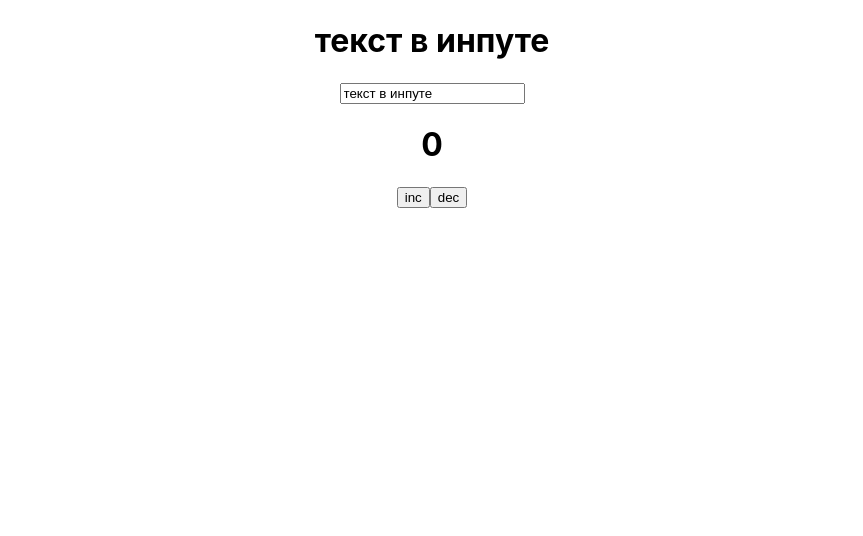
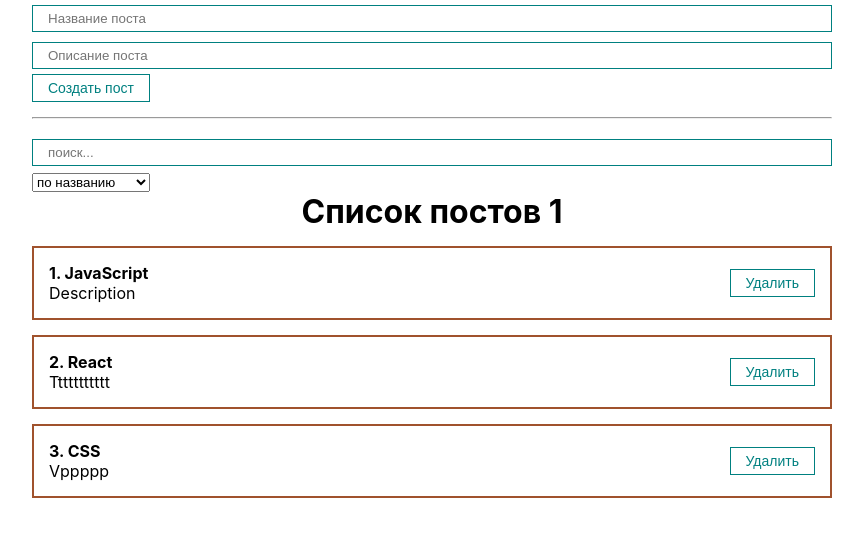
Before and after one commit to Nataliya1984/education, a React (Create React App) app: page / in a window 1280 px wide. Shown: the top 536 px of the page, without its empty margins (208-1071 px from the left). Built offline with nearby package versions, Linux system fonts and the light colour scheme.

Commit message:
sortPost

```diff
--- a/package.json
+++ b/package.json
@@ -10,10 +10,12 @@
     "@types/node": "^16.18.12",
     "@types/react": "^18.0.27",
     "@types/react-dom": "^18.0.10",
+    "@types/uuid": "^9.0.0",
     "react": "^18.2.0",
     "react-dom": "^18.2.0",
     "react-scripts": "5.0.1",
     "typescript": "^4.9.5",
+    "uuid": "^9.0.0",
     "web-vitals": "^2.1.4"
   },
   "scripts": {
--- a/src/App.css
+++ /dev/null
@@ -1,38 +0,0 @@
-.App {
-  text-align: center;
-}
-
-.App-logo {
-  height: 40vmin;
-  pointer-events: none;
-}
-
-@media (prefers-reduced-motion: no-preference) {
-  .App-logo {
-    animation: App-logo-spin infinite 20s linear;
-  }
-}
-
-.App-header {
-  background-color: #282c34;
-  min-height: 100vh;
-  display: flex;
-  flex-direction: column;
-  align-items: center;
-  justify-content: center;
-  font-size: calc(10px + 2vmin);
-  color: white;
-}
-
-.App-link {
-  color: #61dafb;
-}
-
-@keyframes App-logo-spin {
-  from {
-    transform: rotate(0deg);
-  }
-  to {
-    transform: rotate(360deg);
-  }
-}
--- a/src/App.tsx
+++ b/src/App.tsx
@@ -1,26 +1,93 @@
-import React, {ChangeEvent, useState} from 'react';
-import logo from './logo.svg';
-import './App.css';
-import Counter from "./components/Counter";
-import {ClassCounter} from "./components/ClassCounter";
+import React, {useMemo, useState} from 'react';
+import {v1} from 'uuid';
+import './styles/App.css'
+import {PostList} from "./components/PostList";
+import {PostForm} from "./components/PostForm";
+import Select from "./components/UI/select";
+import {MyInput} from "./components/UI/Input/MyInput";
+
+
+export type PostType = {
+    id: string
+    title: string
+    body: string
+}
 
 function App() {
-    // let likes:number = 0
+    const [post, setPost] = useState<Array<PostType>>([
+        {id: v1(), title: 'JavaScript', body: 'Description'},
+        {id: v1(), title: 'React', body: 'Ttttttttttt'},
+        {id: v1(), title: 'CSS', body: 'Vppppp'},
+    ])
 
-    const [value, setValue] = useState<string>('текст в инпуте')
+    const [selectedSort, setSelectedSort] = useState<string>('')
+    // состояние для поиска
+    const [searchQuery, setSearchQuery] = useState('')
+
+    //для того, что бы сделать поиск необходимо сделать фильтрацию и удалять ненужные элементы из массива
+    // const sortedPost =getSortedPost()
+
+    const sortedPost = useMemo(() => {
+        console.log('функция сорт отработала')
+        if (selectedSort) {
+            return [...post.sort((a, b) => a > b ? 1 : -1)]
+        } else {
+            return post
+        }
+    }, [selectedSort, post])
+
+    const sortedAndSearchedPosts = useMemo(() => {
+        return sortedPost.filter(post => post.title.toLowerCase().includes(searchQuery))
+    }, [searchQuery, sortedPost])
 
 
+    const createPost = (newPost: any) => {
+        setPost([...post, newPost])
+    }
 
-    const onChangeHandler = (e: ChangeEvent<HTMLInputElement>) => {
-        setValue(e.currentTarget.value)
+    const removePost = (posts: PostType) => {
+        setPost(post.filter(el => el.id !== posts.id))
+        console.log(post)
+    }
+
+    //для сортировки
+    const onChangeHandler = (sort: string) => {
+        setSelectedSort(sort)
+        // вызываем функцию setPost, что бы туда передать отсортированный массив, но так как функция сорт не возвращает новый отсортированный массив мы должны делать копию и менять копию массива
+        // разварачиваем посты в новый массив [...post],   и отсортируем уже новый массив [...post].sort()
+        //setPost([...post.sort((a, b) => a > b ? 1 : -1)])
     }
 
     return (
         <div className="App">
-            <h1>{value}</h1>
-            <input value={value} onChange={onChangeHandler}/>
-           {/*<Counter/>*/}
-            <ClassCounter/>
+
+            <PostForm callback={createPost}/>
+            <hr style={{margin: '15px 0'}}/>
+            {/*реализовываем поиск, находит нужный пост, остальные исчезают, добавим placheholder и сделаем инпут управляемым*/}
+            <MyInput placeholder={'поиск...'}
+                     value={searchQuery}
+                     onChange={(e: any) => {
+                         setSearchQuery(e.currentTarget.value)
+                     }}
+            />
+
+            <Select defaultValue={'Сортировка по:'} option={[
+                {value: 'title', name: 'по названию'},
+                {value: 'body', name: 'по описанию'}
+            ]}
+                    onChange={onChangeHandler}
+                    value={selectedSort}
+            />
+
+            {
+                sortedAndSearchedPosts.length === 0
+                    ? <h1 style={{textAlign: 'center'}}>Посты не существуют</h1>
+                    : <PostList post={sortedAndSearchedPosts}
+                                title={'Список постов 1'}
+                                removePost={removePost}
+                    />
+            }
+
 
         </div>
     );
--- /dev/null
+++ b/src/components/PostForm.tsx
@@ -0,0 +1,54 @@
+import React, {useState} from 'react';
+import {MyInput} from "./UI/Input/MyInput";
+import {MyButton} from "./UI/button/MyButton";
+import {v1} from "uuid";
+
+type PostFormPropsType = {
+    callback:(newPost:any)=>void
+}
+
+export const PostForm = ({callback}:PostFormPropsType) => {
+
+    //что бы не создавать для каждого инпута отдельное состояние, создадим объект и для каждого инпута использовать поле этого объекта
+    const [posts, setPosts] = useState({title:'', body:''})
+
+
+    const onChangeHandler = (e:any) => {
+        setPosts({...posts, title: e.currentTarget.value})
+        console.log(posts)
+    }
+
+    const onChangeBodyHandler = (e:any) => {
+        // setBody(e.currentTarget.value)
+        setPosts({...posts, body: e.currentTarget.value})
+    }
+
+    const addNewPost = (e:any) => {
+        e.preventDefault()
+        const newPost = { ...posts, id:v1()}
+        callback(newPost)
+        setPosts({title: '', body: ''})
+    }
+
+    return (
+            <form>
+                <MyInput
+                    type="text"
+                    placeholder={'Название поста'}
+                    value={posts.title}
+                    onChange={onChangeHandler}
+                />
+                <MyInput
+                    type="text"
+                    placeholder={'Описание поста'}
+                    value={posts.body}
+                    onChange={onChangeBodyHandler}
+                />
+                <MyButton
+                    onClick={addNewPost}
+                >
+                    Создать пост
+                </MyButton>
+            </form>
+    );
+};
--- /dev/null
+++ b/src/components/PostItem.tsx
@@ -0,0 +1,32 @@
+import React from 'react';
+import '../styles/App.css'
+import {PostType} from "../App";
+import { MyButton } from './UI/button/MyButton';
+
+
+type PostItemPropsType = {
+    post:PostType
+    number:number
+    removePost:(posts:PostType)=>void
+}
+
+export const PostItem = (props:PostItemPropsType) => {
+
+    const removePostHandler = () => {
+      props.removePost(props.post)
+    }
+
+    return (
+        <div className='post'>
+            <div className="post__content">
+                <strong>{props.number}. {props.post.title}</strong>
+                <div>
+                    {props.post.body}
+                </div>
+            </div>
+            <div className="post__btns">
+                <MyButton onClick={removePostHandler} > Удалить </MyButton>
+            </div>
+        </div>
+    );
+};
--- /dev/null
+++ b/src/components/PostList.tsx
@@ -0,0 +1,24 @@
+ import React from 'react';
+ import {PostItem} from "./PostItem";
+ import {PostType} from "../App";
+
+export type PostListPropsType = {
+   post:PostType[]
+    title:string
+    removePost:(posts:PostType)=>void
+}
+
+export const PostList = (props:PostListPropsType) => {
+    return (
+       <div>
+           <h1 style={{textAlign:'center'}}>{props.title}</h1>
+           {
+               props.post.map((el, index)=>{
+                   return(
+                       <PostItem number={index + 1} post={el} key={el.id} removePost={props.removePost}/>
+                   )
+               })
+           }
+       </div>
+    );
+};
--- /dev/null
+++ b/src/components/UI/Input/MyInput.module.css
@@ -0,0 +1,7 @@
+.myInput{
+    width: 100%;
+    padding: 5px 15px;
+    margin: 5px 0;
+    border: 1px solid teal;
+    outline: none;
+}
--- /dev/null
+++ b/src/components/UI/Input/MyInput.tsx
@@ -0,0 +1,8 @@
+import React from 'react';
+import style from './MyInput.module.css'
+
+export const MyInput = ({...props}) => {
+    return (
+        <input {...props} className={style.myInput}/>
+    );
+};
--- /dev/null
+++ b/src/components/UI/button/MyButton.module.css
@@ -0,0 +1,8 @@
+.myBtn{
+    padding: 5px 15px;
+    color:teal;
+    font-size: 14px;
+    background: transparent;
+    border: 1px solid teal;
+    cursor: pointer;
+}
--- /dev/null
+++ b/src/components/UI/button/MyButton.tsx
@@ -0,0 +1,24 @@
+import React from 'react';
+import { ButtonHTMLAttributes } from 'react';
+import { DetailedHTMLProps } from 'react';
+import style from './MyButton.module.css'
+
+//тип пропсов обычной кнопки, children в котором храниться название кнопки там уже описан
+type DefaultButtonPropsType = DetailedHTMLProps<ButtonHTMLAttributes<HTMLButtonElement>,
+    HTMLButtonElement>
+
+type MyButtonPropsType=DefaultButtonPropsType & {
+   // xType?: string
+}
+
+
+export const MyButton: React.FC<MyButtonPropsType> = (
+    { ...restProps}:MyButtonPropsType) => {
+
+    return (
+        <button
+            className={style.myBtn}
+            {...restProps} // отдаём кнопке остальные пропсы если они есть (children там внутри)
+        />
+    );
+};
--- /dev/null
+++ b/src/components/UI/select.tsx
@@ -0,0 +1,31 @@
+import React from 'react';
+
+type SelectPropsType = {
+    option: Array<any> //некий массив опций, мы будем добавлять некий массив и на основании его будут появляться пункты, тоесть опции
+    defaultValue: string // помимо массива нам нужно добавить какую-то дефолтную опцию, например что бы там было назвние сортировка по...
+    value:any
+    onChange:(sort:string)=>void
+
+}
+
+export const Select = ({option, defaultValue, value, onChange}: SelectPropsType) => {
+    return (
+        <div>
+            <select value={value}
+                    onChange={(e)=>onChange(e.currentTarget.value)}
+            >
+                <option value="value1" disabled>{defaultValue}</option>
+                {/*по массиву опций с помощью функции map итерируемся и для каждой опции создаем html тег option*/}
+                {
+                    option.map(el =>
+                        <option key={el.id} value={el.value}>
+                            {el.name}
+                        </option>
+                    )
+                }
+            </select>
+        </div>
+    );
+};
+
+export default Select;
--- /dev/null
+++ b/src/styles/App.css
@@ -0,0 +1,23 @@
+* {
+    margin: 0;
+    padding: 0;
+    box-sizing: border-box;
+}
+
+#root{
+    display: flex;
+    justify-content: center;
+}
+
+.App {
+    width: 800px;
+}
+
+.post {
+    display: flex;
+    padding: 15px;
+    border: 2px solid sienna;
+    margin-top: 15px;
+    justify-content: space-between;
+    align-items: center;
+}
```
